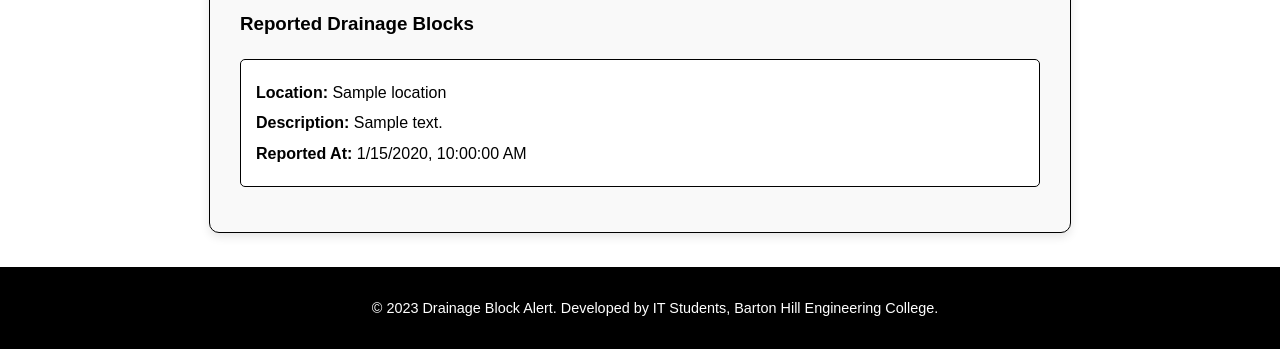
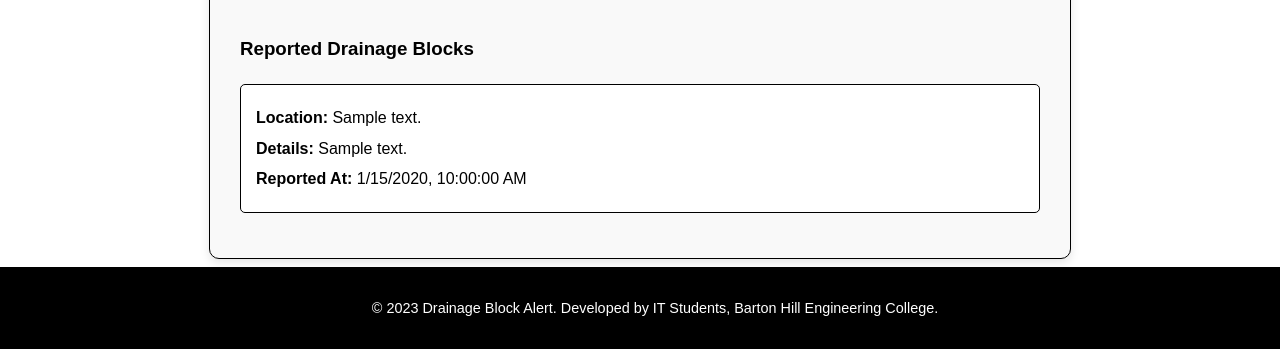
Before and after one commit to Akshajan/Drainage-Block-Alert-System, a Node server app: template frontend/views/profile.ejs in a window 1280 px wide. Shown: the part 451-800 px from the top of the page. Run offline with Node 20, Linux system fonts and the light colour scheme; the template is opened without the code that fills it: most values are stand-ins (such as "Sample title", 1, 10 or a date in 2020).

Commit message:
Second commit

```diff
--- a/backend/server.js
+++ b/backend/server.js
@@ -80,8 +80,7 @@ const upload = multer({ storage: storage });
 // Serve static files from the 'uploads' directory
 app.use('/uploads', express.static(path.join(__dirname, 'uploads')));
 
-// Route to handle form submission
-
+// Report route
 app.post('/report', upload.single('photo'), (req, res) => {
     console.log('Request Body:', req.body); // Log the request body
     console.log('Uploaded File:', req.file); // Log the uploaded file
@@ -100,6 +99,40 @@ app.post('/report', upload.single('photo'), (req, res) => {
     });
 });
 
+// Set EJS as the view engine
+app.set('view engine', 'ejs');
+app.set('views', path.join(__dirname, 'frontend/views')); // Path to your EJS files
+
+// Profile route
+app.get('/profile/:userId', (req, res) => {
+    const userId = req.params.userId;
+
+    // Fetch user details
+    const userSql = 'SELECT name, email, phone FROM users WHERE id = ?';
+    db.query(userSql, [userId], (err, userResult) => {
+        if (err) {
+            return res.status(500).send({ message: 'Error fetching user details', error: err });
+        }
+
+        if (userResult.length === 0) {
+            return res.status(404).send({ message: 'User not found' });
+        }
+
+        const user = userResult[0];
+
+        // Fetch reported drainage blocks
+        const reportsSql = 'SELECT * FROM reports WHERE email = ? ORDER BY reported_at DESC';
+        db.query(reportsSql, [user.email], (err, reportsResult) => {
+            if (err) {
+                return res.status(500).send({ message: 'Error fetching reports', error: err });
+            }
+
+            res.render('profile', { user, reports: reportsResult });
+        });
+    });
+});
+
+app.use(express.static(path.join(__dirname, 'frontend')));
 
 app.use(cors({
     origin: 'http://localhost:5500', // Replace with your frontend URL
--- a/frontend/index.html
+++ b/frontend/index.html
@@ -44,7 +44,7 @@
         <hr>
         <br>
         <ul>
-          <li><a href="profile.html">Profile</a></li>
+          <li><a href="profile.ejs">Profile</a></li>
           <li><a href="login.html">Signout</a></li>
           <li><a href="contact.html">Help</a></li>
         </ul>
--- a/frontend/js/signin.js
+++ b/frontend/js/signin.js
@@ -10,7 +10,7 @@ document.getElementById('signin-form').addEventListener('submit', function (e) {
     axios.post('http://localhost:3000/login', formData)
         .then(response => {
             alert(response.data.message); // Show success message
-            window.location.href = 'dashboard.html'; // Redirect to dashboard
+            window.location.href = 'index.html'; // Redirect to dashboard
         })
         .catch(error => {
             console.error('Error during login:', error);
--- a/frontend/public/profile.css
+++ b/frontend/public/profile.css
@@ -78,11 +78,11 @@ body {
   margin: 10px 0;
 }
 
-  .drainage-blocks {
+.reports-list {
   margin-top: 20px;
 }
 
-  .block-item {
+.report-item {
   padding: 15px;
   border: 1px solid #000000;
   border-radius: 5px;
@@ -90,7 +90,7 @@ body {
   background-color: #ffffff;
 }
 
-  .block-item p {
+.report-item p {
   margin: 5px 0;
 }
 
--- a/frontend/signup.html
+++ b/frontend/signup.html
@@ -4,7 +4,7 @@
     <meta charset="UTF-8">
     <meta name="viewport" content="width=device-width, initial-scale=1.0">
     <title>Sign Up</title>
-    <link rel="stylesheet" href="signup.css">
+    <link rel="stylesheet" href="css/signup.css">
 <body>
     <div class="container">
         <div class="header">
--- a/frontend/views/profile.ejs
+++ b/frontend/views/profile.ejs
@@ -6,7 +6,7 @@
   <title>Profile - Drainage Block Alert</title>
   <link rel="stylesheet" href="public/profile.css">
 </head>
-<body>
+<body>s
   <header>
     <h1>Drainage Block Alert</h1>
     <nav>
@@ -28,13 +28,13 @@
       </div>
 
       <h3>Reported Drainage Blocks</h3>
-      <div class="drainage-blocks">
-        <% if (drainageBlocks.length > 0) { %>
-          <% drainageBlocks.forEach(block => { %>
-            <div class="block-item">
-              <p><strong>Location:</strong> <%= block.location %></p>
-              <p><strong>Description:</strong> <%= block.description %></p>
-              <p><strong>Reported At:</strong> <%= block.reportedAt.toLocaleString() %></p>
+      <div class="reports-list">
+        <% if (reports.length > 0) { %>
+          <% reports.forEach(report => { %>
+            <div class="report-item">
+              <p><strong>Location:</strong> <%= report.address %></p>
+              <p><strong>Details:</strong> <%= report.block_details %></p>
+              <p><strong>Reported At:</strong> <%= report.reported_at.toLocaleString() %></p>
             </div>
           <% }) %>
         <% } else { %>
@@ -48,6 +48,6 @@
     <p>&copy; 2023 Drainage Block Alert. Developed by IT Students, Barton Hill Engineering College.</p>
   </footer>
 
-  <script src="public/profile.js"></script>
+  <script src="/script.js"></script>
 </body>
 </html>
```
Also changed, not shown: frontend/js/contact.js (+8 -8 lines), schema.sql (+24 -0 lines), 1 other file. Lines whose indentation alone changed are shown as unchanged.
